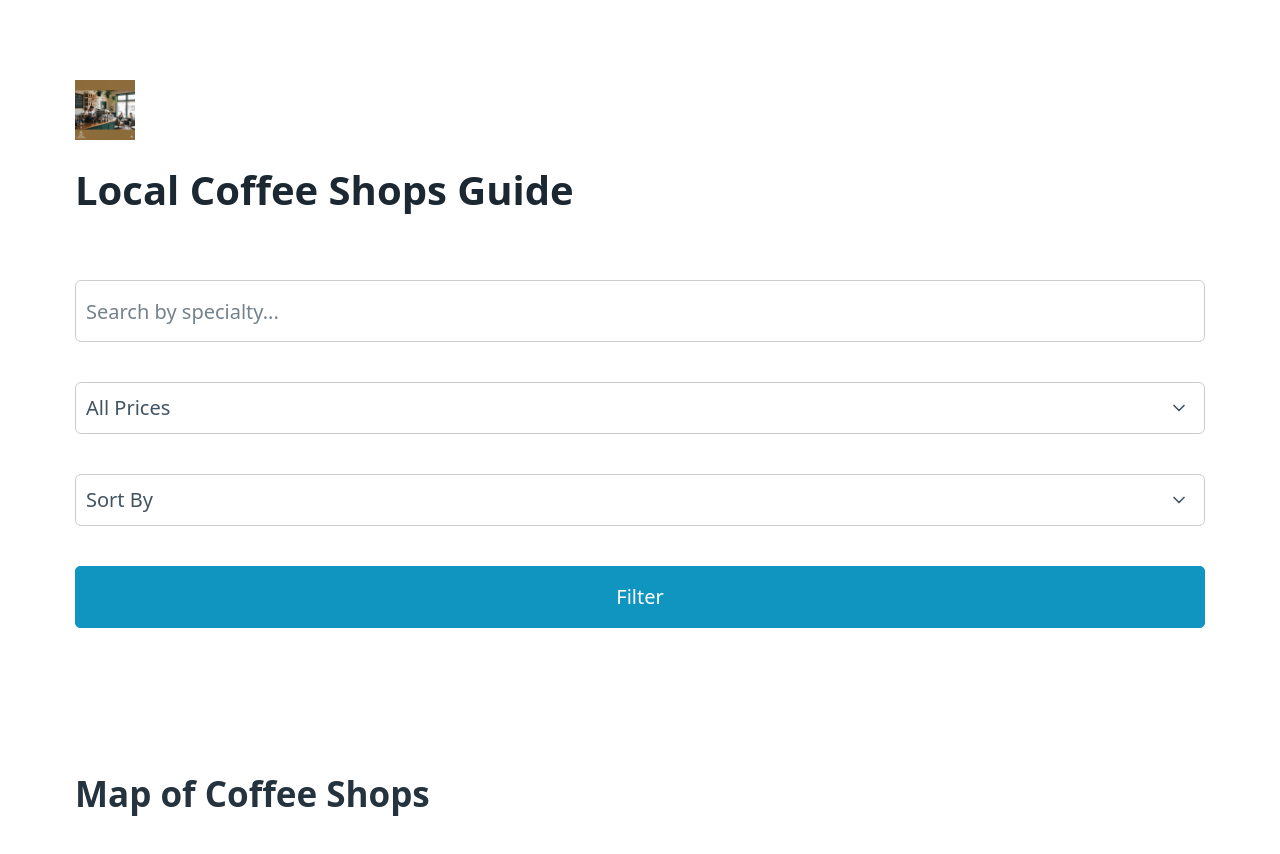
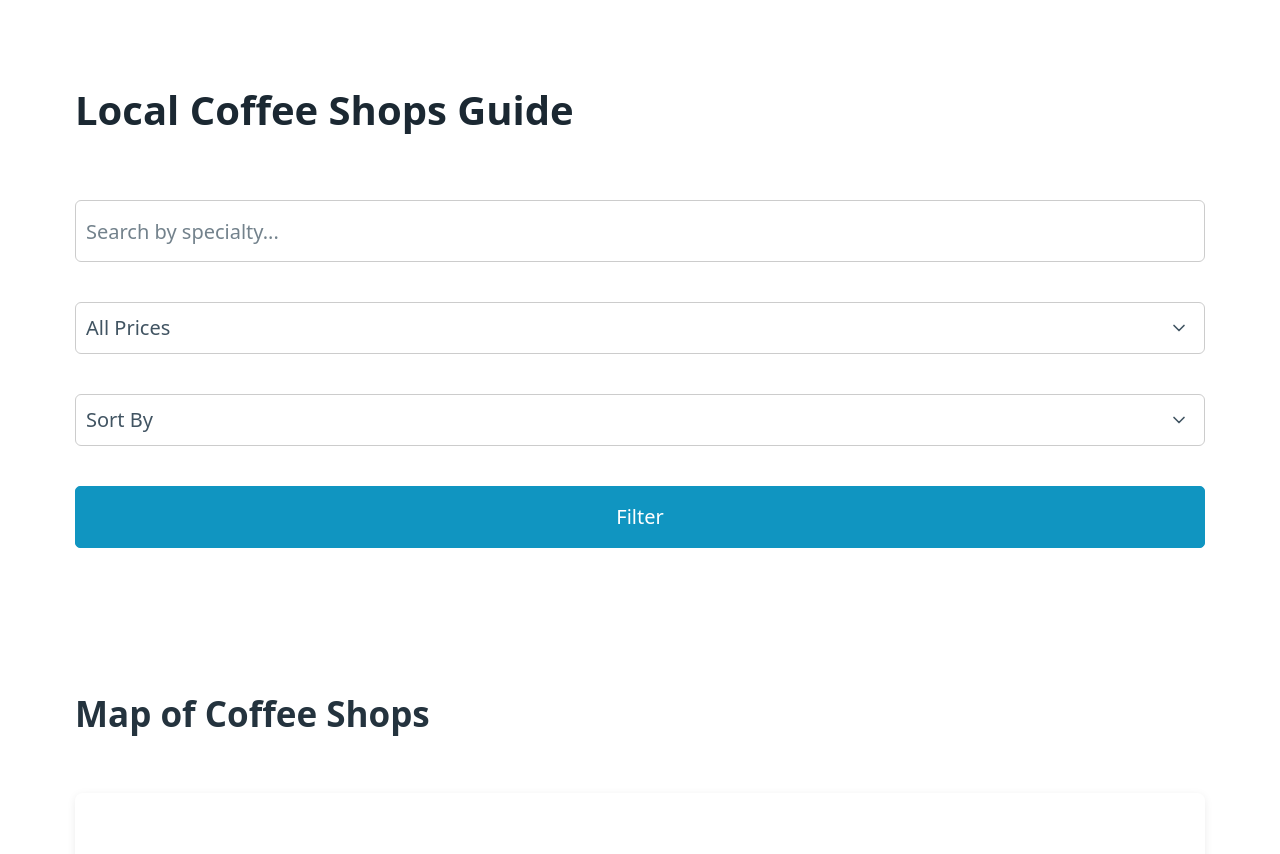
Before and after one commit to jellyfishing2346/local-coffee-shops-2, a plain HTML site: page public/index.html in a window 1280 px wide. Shown: the top 854 px of the page. Drawn offline with nearby package versions, Linux system fonts and the light colour scheme; no server answers.

Commit message:
Updated header logo position

```diff
--- a/public/index.html
+++ b/public/index.html
@@ -4,13 +4,13 @@
   <meta charset="UTF-8">
   <meta name="viewport" content="width=device-width, initial-scale=1.0">
   <title>Local Coffee Shops Guide</title>
+  <link rel="icon" href="/images/logo.png" type="image/png">
   <link rel="stylesheet" href="https://cdn.jsdelivr.net/npm/@picocss/pico@1.5.10/css/pico.min.css">
   <link rel="stylesheet" href="/style.css">
   <link rel="stylesheet" href="https://unpkg.com/leaflet@1.9.4/dist/leaflet.css" />
 </head>
 <body>
   <main class="container">
-    <img src="/images/logo.png" alt="Local Coffee Shops Logo" style="height:60px; margin-bottom:1rem; display:block;">
     <h1>Local Coffee Shops Guide</h1>
     <form class="search-bar" id="searchForm" aria-label="Search and filter coffee shops">
       <input type="text" id="searchInput" placeholder="Search by specialty..." aria-label="Search by specialty">
```
